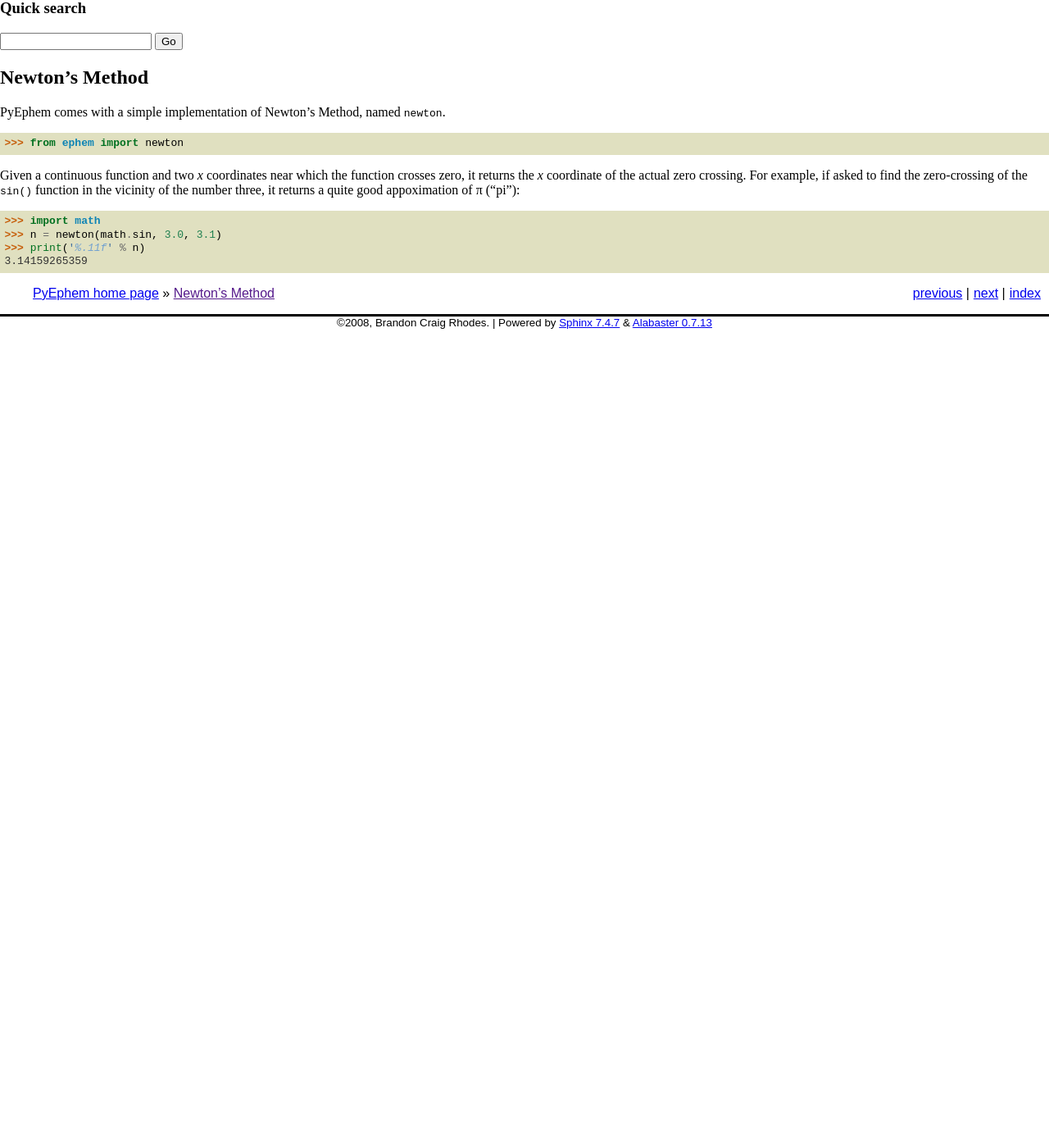
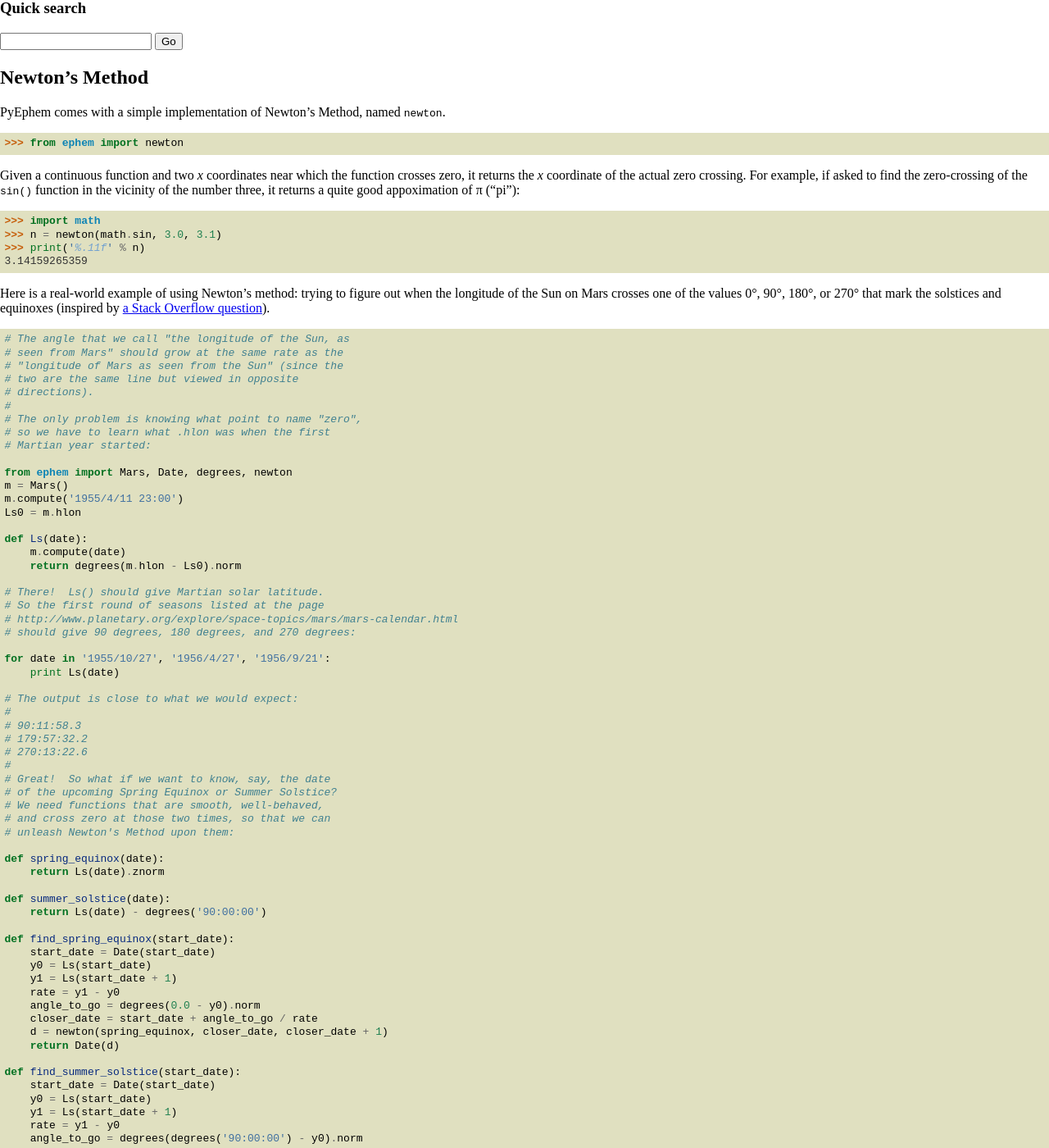
Before and after one commit to brandon-rhodes/pyephem, a Sphinx documentation site: the page built from ephem/doc/newton.rst, in a window 1280 px wide and 1400 px high, scrolled down 270 px. Shown: the whole window at 82% size. Built offline with Sphinx 7.4.7, drawn with Linux system fonts in a browser that asks for light colours; before the commit the page ends 900 px from its top, so only the background shows below that; some of the changed text lies outside the part shown.

Commit message:
Add Mars solar longitude example from SO to docs

```diff
--- a/ephem/doc/newton.rst
+++ b/ephem/doc/newton.rst
@@ -19,3 +19,88 @@ it returns a quite good appoximation of π (“pi”):
     >>> n = newton(math.sin, 3.0, 3.1)
     >>> print('%.11f' % n)
     3.14159265359
+
+Here is a real-world example of using Newton’s method:
+trying to figure out when the longitude of the Sun on Mars
+crosses one of the values 0°, 90°, 180°, or 270°
+that mark the solstices and equinoxes
+(inspired by `a Stack Overflow question`_).
+
+::
+
+    # The angle that we call "the longitude of the Sun, as
+    # seen from Mars" should grow at the same rate as the
+    # "longitude of Mars as seen from the Sun" (since the
+    # two are the same line but viewed in opposite
+    # directions).
+    #
+    # The only problem is knowing what point to name "zero",
+    # so we have to learn what .hlon was when the first
+    # Martian year started:
+
+    from ephem import Mars, Date, degrees, newton
+    m = Mars()
+    m.compute('1955/4/11 23:00')
+    Ls0 = m.hlon
+
+    def Ls(date):
+        m.compute(date)
+        return degrees(m.hlon - Ls0).norm
+
+    # There!  Ls() should give Martian solar latitude.
+    # So the first round of seasons listed at the page
+    # http://www.planetary.org/explore/space-topics/mars/mars-calendar.html
+    # should give 90 degrees, 180 degrees, and 270 degrees:
+
+    for date in '1955/10/27', '1956/4/27', '1956/9/21':
+        print Ls(date)
+
+    # The output is close to what we would expect:
+    #
+    # 90:11:58.3
+    # 179:57:32.2
+    # 270:13:22.6
+    #
+    # Great!  So what if we want to know, say, the date
+    # of the upcoming Spring Equinox or Summer Solstice?
+    # We need functions that are smooth, well-behaved,
+    # and cross zero at those two times, so that we can
+    # unleash Newton's Method upon them:
+
+    def spring_equinox(date):
+        return Ls(date).znorm
+
+    def summer_solstice(date):
+        return Ls(date) - degrees('90:00:00')
+
+    def find_spring_equinox(start_date):
+        start_date = Date(start_date)
+        y0 = Ls(start_date)
+        y1 = Ls(start_date + 1)
+        rate = y1 - y0
+        angle_to_go = degrees(0.0 - y0).norm
+        closer_date = start_date + angle_to_go / rate
+        d = newton(spring_equinox, closer_date, closer_date + 1)
+        return Date(d)
+
+    def find_summer_solstice(start_date):
+        start_date = Date(start_date)
+        y0 = Ls(start_date)
+        y1 = Ls(start_date + 1)
+        rate = y1 - y0
+        angle_to_go = degrees(degrees('90:00:00') - y0).norm
+        closer_date = start_date + angle_to_go / rate
+        d = newton(summer_solstice, closer_date, closer_date + 1)
+        return Date(d)
+
+    d = find_spring_equinox('2015/1/22')
+    print d, Ls(d)
+
+    d = find_summer_solstice('2015/1/22')
+    print d, Ls(d)
+
+    # Output:
+    # 2015/6/16 15:03:15 0:00:00.0
+    # 2015/12/31 21:12:07 90:00:00.0
+
+.. _a Stack Overflow question: http://stackoverflow.com/questions/25538926/solar-longitude-from-pyephem/
```
